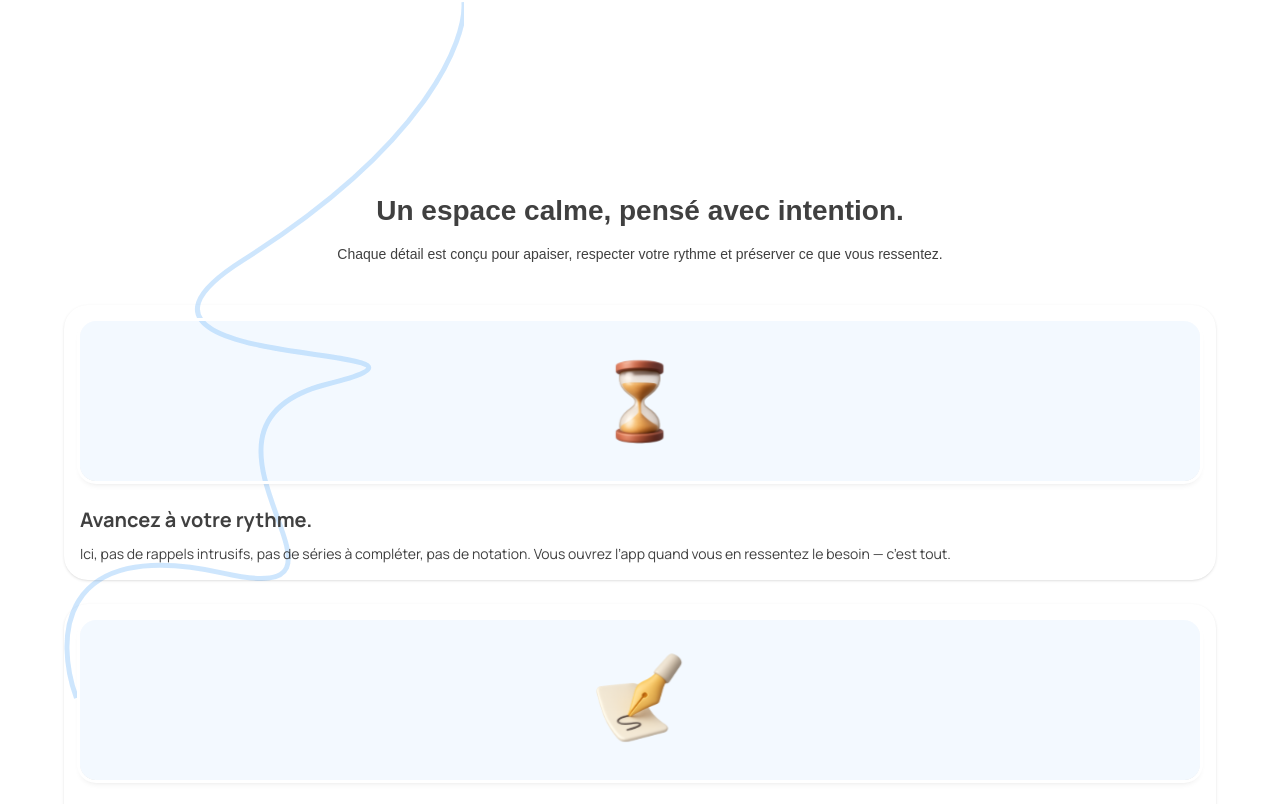
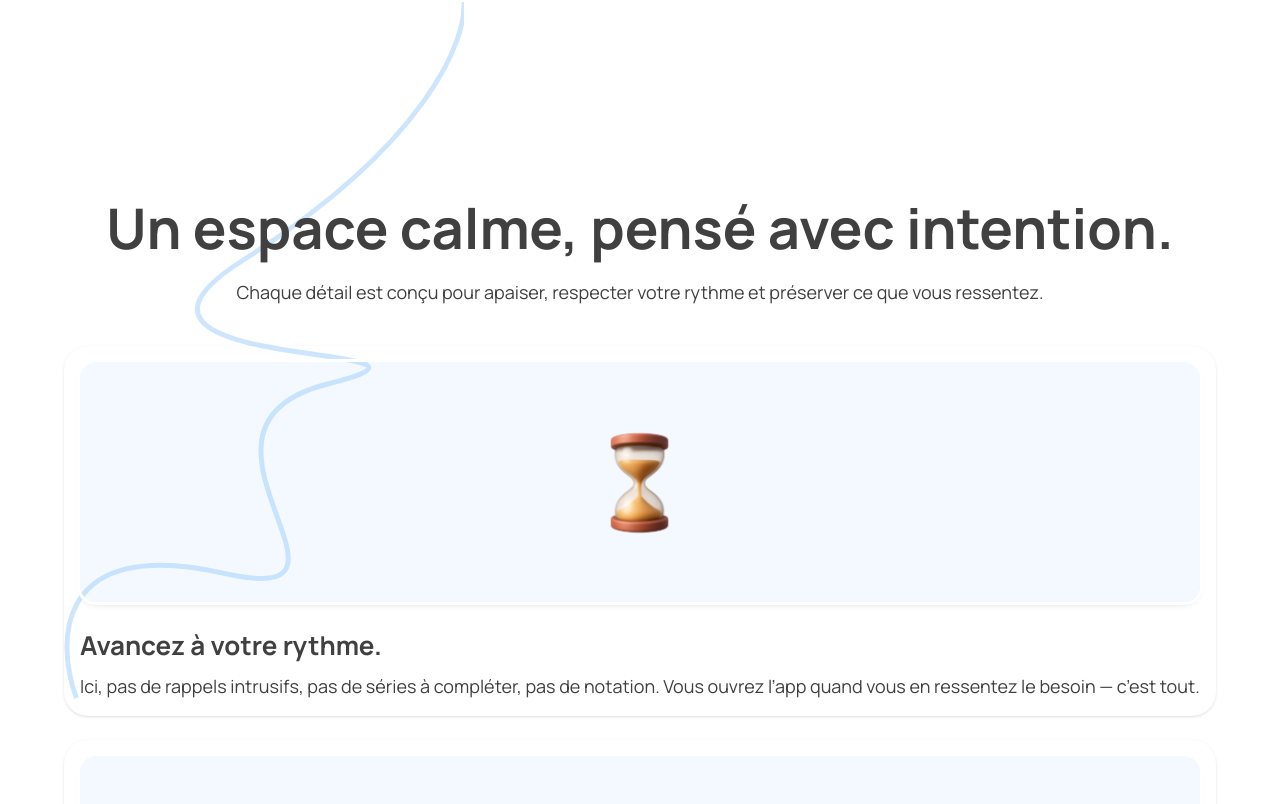
Before and after one commit to Onderito/calmly-app, a Next.js app: page / in a window 1280 px wide. Shown: the part 3206-4010 px from the top of the page. Built offline with nearby package versions, Linux system fonts and the light colour scheme.

Commit message:
responsive for why calmly done for tablet

```diff
--- a/src/app/landing/why-calmly.tsx
+++ b/src/app/landing/why-calmly.tsx
@@ -25,10 +25,10 @@ const cards = [
 export default function WhyCalmly() {
   return (
     <section>
-      <h2 className="text-center text-[#404040] text-[28px] font-bold leading-tight">
+      <h2 className="text-center text-[#404040] text-[28px] md:text-[56px] font-manrope-bold leading-tight">
         Un espace calme, pensé avec intention.
       </h2>
-      <p className="text-center font-regular text-[14px] mt-4 text-[#404040]">
+      <p className="text-center font-manrope-regular text-[14px] md:text-[18px] mt-4 text-[#404040]">
         Chaque détail est conçu pour apaiser, respecter votre rythme et
         préserver ce que vous ressentez.
       </p>
@@ -38,13 +38,19 @@ export default function WhyCalmly() {
       <div className="flex flex-col gap-6 mt-10">
         {cards.map((card, index) => (
           <div key={index} className="shadow-sm p-4 rounded-3xl ">
-            <div className="flex justify-center bg-[#86C0FA]/10 h-40 rounded-2xl ring-3 ring-white shadow-md">
-              <Image src={card.img} alt="card" width={100} height={100} />
+            <div className="flex justify-center bg-[#86C0FA]/10 h-40 md:h-60 rounded-2xl ring-3 ring-white shadow-md">
+              <Image
+                className="md:w-[120px]"
+                src={card.img}
+                alt="card"
+                width={100}
+                height={100}
+              />
             </div>
-            <h3 className="font-manrope-bold  mt-6 text-[20px] text-[#404040] ">
+            <h3 className="font-manrope-bold  mt-6 text-[20px] md:text-[26px] text-[#404040] ">
               {card.title}
             </h3>
-            <p className="font-manrope-regular mt-2 font-man text-[#404040] text-[14px]">
+            <p className="font-manrope-regular mt-2 font-man text-[#404040] text-[14px] md:text-[18px]">
               {card.description}
             </p>
           </div>
```
